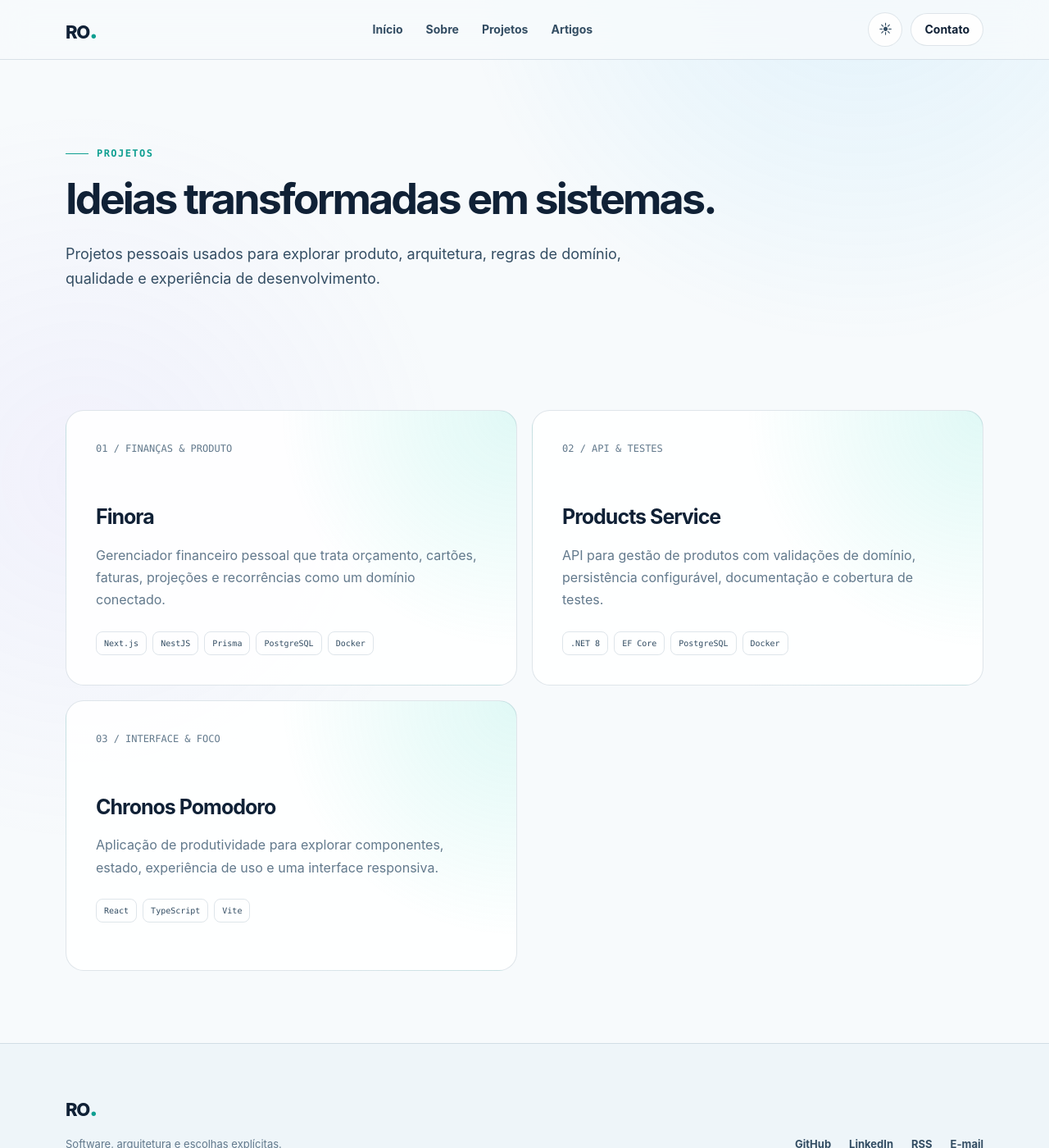
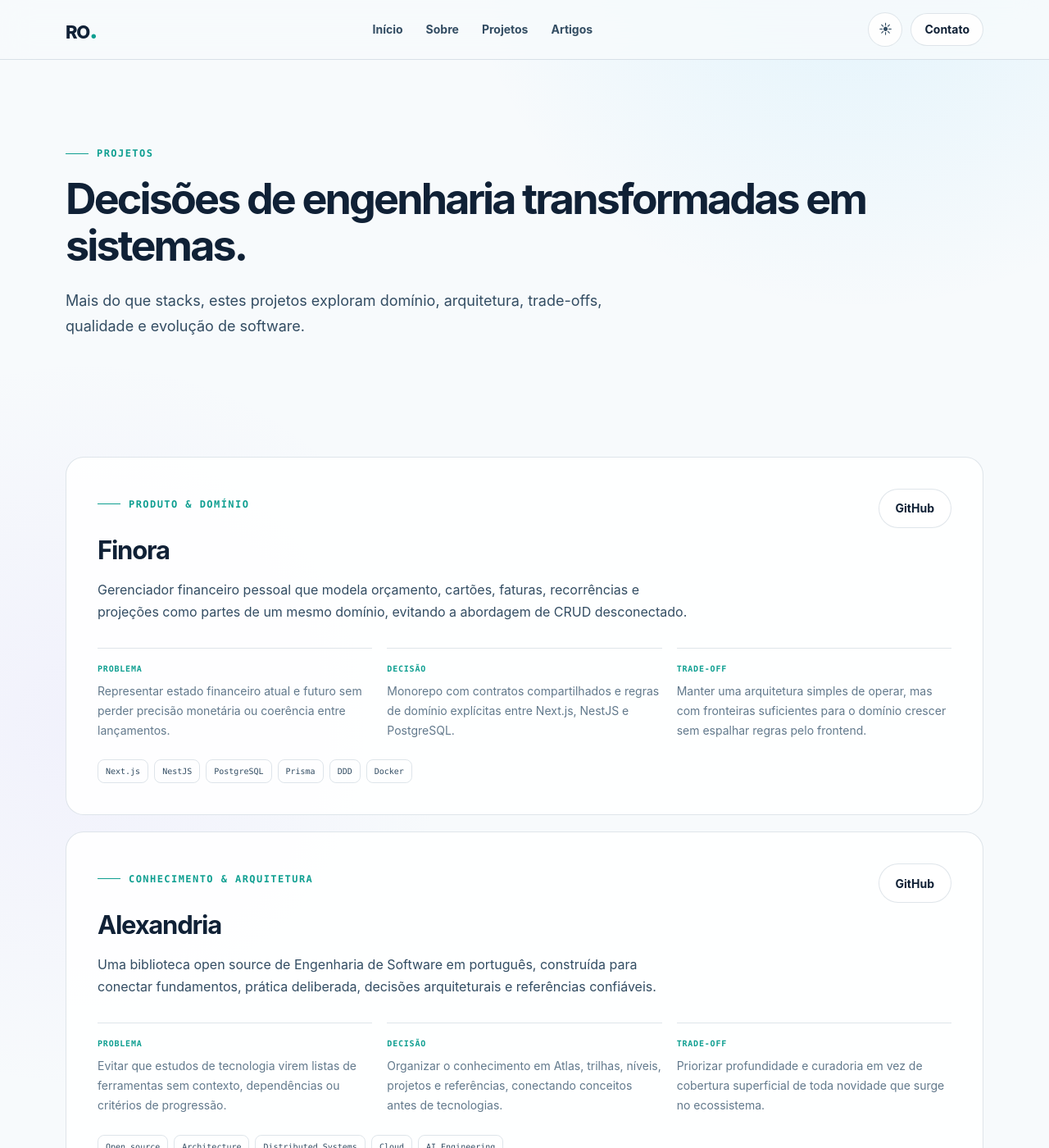
Before and after one commit to blasther12/blasther12.github.io, a Jekyll site: the page built from projetos.md, in a window 1280 px wide and 1400 px high. Shown: the whole window at 82% size. Built offline with Jekyll 4.4.1, drawn with Linux system fonts in a browser that asks for light colours; some of the changed text lies outside the part shown.

Commit message:
feat: turn projects page into engineering case studies

```diff
--- a/projetos.md
+++ b/projetos.md
@@ -1,43 +1,78 @@
 ---
 layout: default
 title: Projetos
-description: Projetos selecionados de Rafael Oliveira.
+description: Estudos de caso e projetos selecionados de Rafael Oliveira.
 permalink: /projetos/
 ---
 <section class="page-hero">
   <div class="container">
     <span class="eyebrow">Projetos</span>
-    <h1>Ideias transformadas em sistemas.</h1>
-    <p>Projetos pessoais usados para explorar produto, arquitetura, regras de domínio, qualidade e experiência de desenvolvimento.</p>
+    <h1>Decisões de engenharia transformadas em sistemas.</h1>
+    <p>Mais do que stacks, estes projetos exploram domínio, arquitetura, trade-offs, qualidade e evolução de software.</p>
   </div>
 </section>
 
 <section class="section">
   <div class="container">
-    <div class="grid grid--projects">
-      <article class="card card--featured">
-        <span class="card__number">01 / FINANÇAS & PRODUTO</span>
-        <h3>Finora</h3>
-        <p>Gerenciador financeiro pessoal que trata orçamento, cartões, faturas, projeções e recorrências como um domínio conectado.</p>
-        <div class="card__tags"><span>Next.js</span><span>NestJS</span><span>Prisma</span><span>PostgreSQL</span><span>Docker</span></div>
-        <a class="card__link" href="https://github.com/blasther12/finora" aria-label="Abrir Finora no GitHub"></a>
+    <div class="case-study-grid">
+      <article class="case-study">
+        <div class="case-study__head">
+          <div>
+            <span class="eyebrow">Produto & domínio</span>
+            <h2>Finora</h2>
+            <p class="case-study__summary">Gerenciador financeiro pessoal que modela orçamento, cartões, faturas, recorrências e projeções como partes de um mesmo domínio, evitando a abordagem de CRUD desconectado.</p>
+          </div>
+          <a class="button button--ghost" href="https://github.com/blasther12/finora">GitHub</a>
+        </div>
+        <div class="case-study__details">
+          <div><strong>Problema</strong><p>Representar estado financeiro atual e futuro sem perder precisão monetária ou coerência entre lançamentos.</p></div>
+          <div><strong>Decisão</strong><p>Monorepo com contratos compartilhados e regras de domínio explícitas entre Next.js, NestJS e PostgreSQL.</p></div>
+          <div><strong>Trade-off</strong><p>Manter uma arquitetura simples de operar, mas com fronteiras suficientes para o domínio crescer sem espalhar regras pelo frontend.</p></div>
+        </div>
+        <div class="card__tags"><span>Next.js</span><span>NestJS</span><span>PostgreSQL</span><span>Prisma</span><span>DDD</span><span>Docker</span></div>
       </article>
 
-      <article class="card card--featured">
-        <span class="card__number">02 / API & TESTES</span>
-        <h3>Products Service</h3>
-        <p>API para gestão de produtos com validações de domínio, persistência configurável, documentação e cobertura de testes.</p>
-        <div class="card__tags"><span>.NET 8</span><span>EF Core</span><span>PostgreSQL</span><span>Docker</span></div>
-        <a class="card__link" href="https://github.com/blasther12/products" aria-label="Abrir Products Service no GitHub"></a>
+      <article class="case-study">
+        <div class="case-study__head">
+          <div>
+            <span class="eyebrow">Conhecimento & arquitetura</span>
+            <h2>Alexandria</h2>
+            <p class="case-study__summary">Uma biblioteca open source de Engenharia de Software em português, construída para conectar fundamentos, prática deliberada, decisões arquiteturais e referências confiáveis.</p>
+          </div>
+          <a class="button button--ghost" href="https://github.com/blasther12/alexandria">GitHub</a>
+        </div>
+        <div class="case-study__details">
+          <div><strong>Problema</strong><p>Evitar que estudos de tecnologia virem listas de ferramentas sem contexto, dependências ou critérios de progressão.</p></div>
+          <div><strong>Decisão</strong><p>Organizar o conhecimento em Atlas, trilhas, níveis, projetos e referências, conectando conceitos antes de tecnologias.</p></div>
+          <div><strong>Trade-off</strong><p>Priorizar profundidade e curadoria em vez de cobertura superficial de toda novidade que surge no ecossistema.</p></div>
+        </div>
+        <div class="card__tags"><span>Open source</span><span>Architecture</span><span>Distributed Systems</span><span>Cloud</span><span>AI Engineering</span></div>
       </article>
+    </div>
 
-      <article class="card card--featured">
-        <span class="card__number">03 / INTERFACE & FOCO</span>
-        <h3>Chronos Pomodoro</h3>
-        <p>Aplicação de produtividade para explorar componentes, estado, experiência de uso e uma interface responsiva.</p>
-        <div class="card__tags"><span>React</span><span>TypeScript</span><span>Vite</span></div>
-        <a class="card__link" href="https://github.com/blasther12/chronos-pomodoro" aria-label="Abrir Chronos Pomodoro no GitHub"></a>
-      </article>
+    <div class="project-labs">
+      <header class="section-header">
+        <div><span class="eyebrow">Laboratório</span><h2>Outros projetos públicos</h2></div>
+        <p>Projetos menores usados para exercitar implementação, qualidade, interface e diferentes ecossistemas.</p>
+      </header>
+
+      <div class="grid grid--projects">
+        <article class="card card--featured">
+          <span class="card__number">API & TESTES</span>
+          <h3>Products Service</h3>
+          <p>API de produtos com validações de domínio, persistência relacional, documentação e cobertura de testes.</p>
+          <div class="card__tags"><span>.NET 8</span><span>EF Core</span><span>PostgreSQL</span><span>Docker</span></div>
+          <a class="card__link" href="https://github.com/blasther12/products" aria-label="Abrir Products Service no GitHub"></a>
+        </article>
+
+        <article class="card card--featured">
+          <span class="card__number">INTERFACE & FOCO</span>
+          <h3>Chronos Pomodoro</h3>
+          <p>Aplicação de produtividade para explorar componentes, estado, experiência de uso e interface responsiva.</p>
+          <div class="card__tags"><span>React</span><span>TypeScript</span><span>Vite</span></div>
+          <a class="card__link" href="https://github.com/blasther12/chronos-pomodoro" aria-label="Abrir Chronos Pomodoro no GitHub"></a>
+        </article>
+      </div>
     </div>
   </div>
 </section>
```
